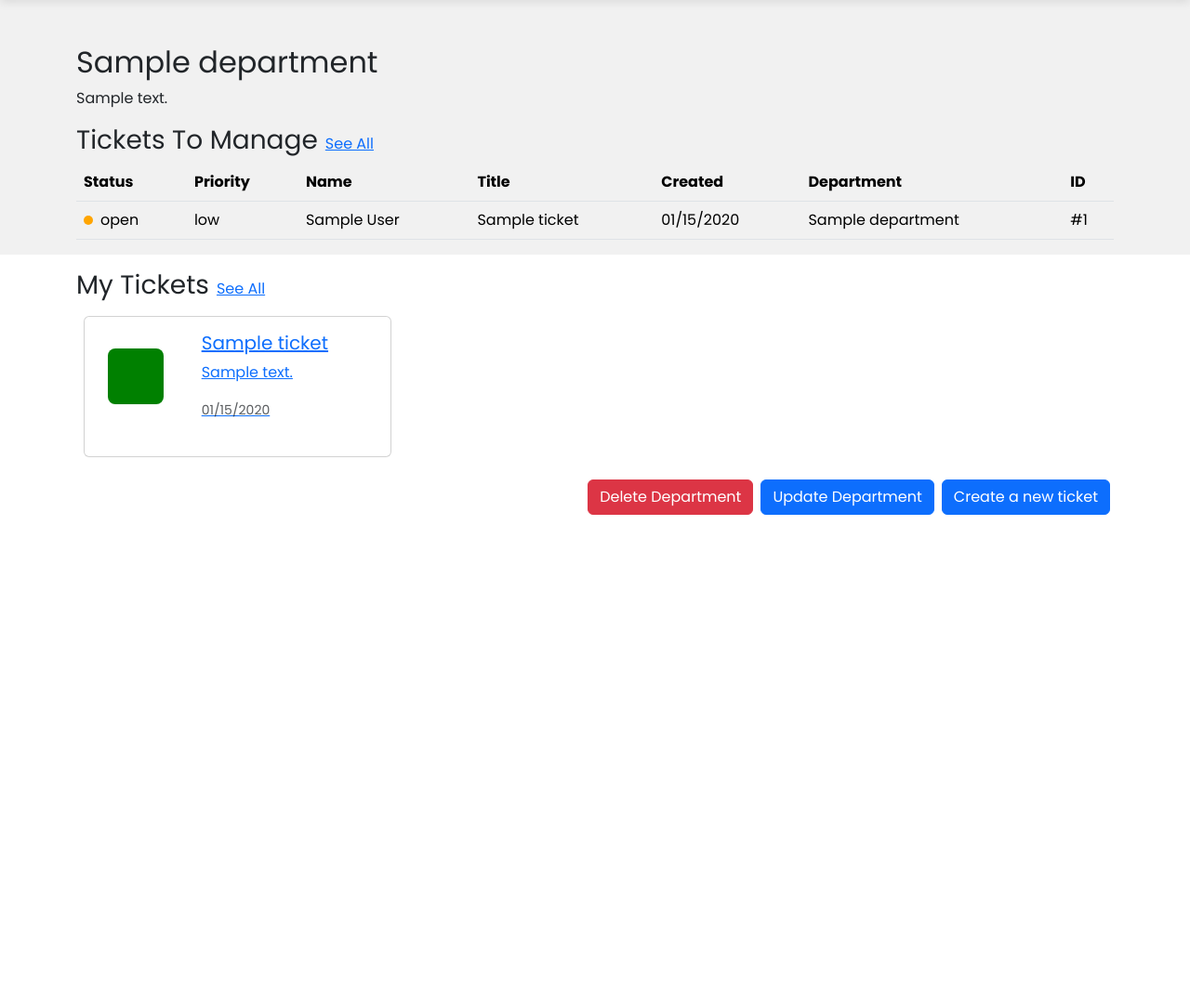
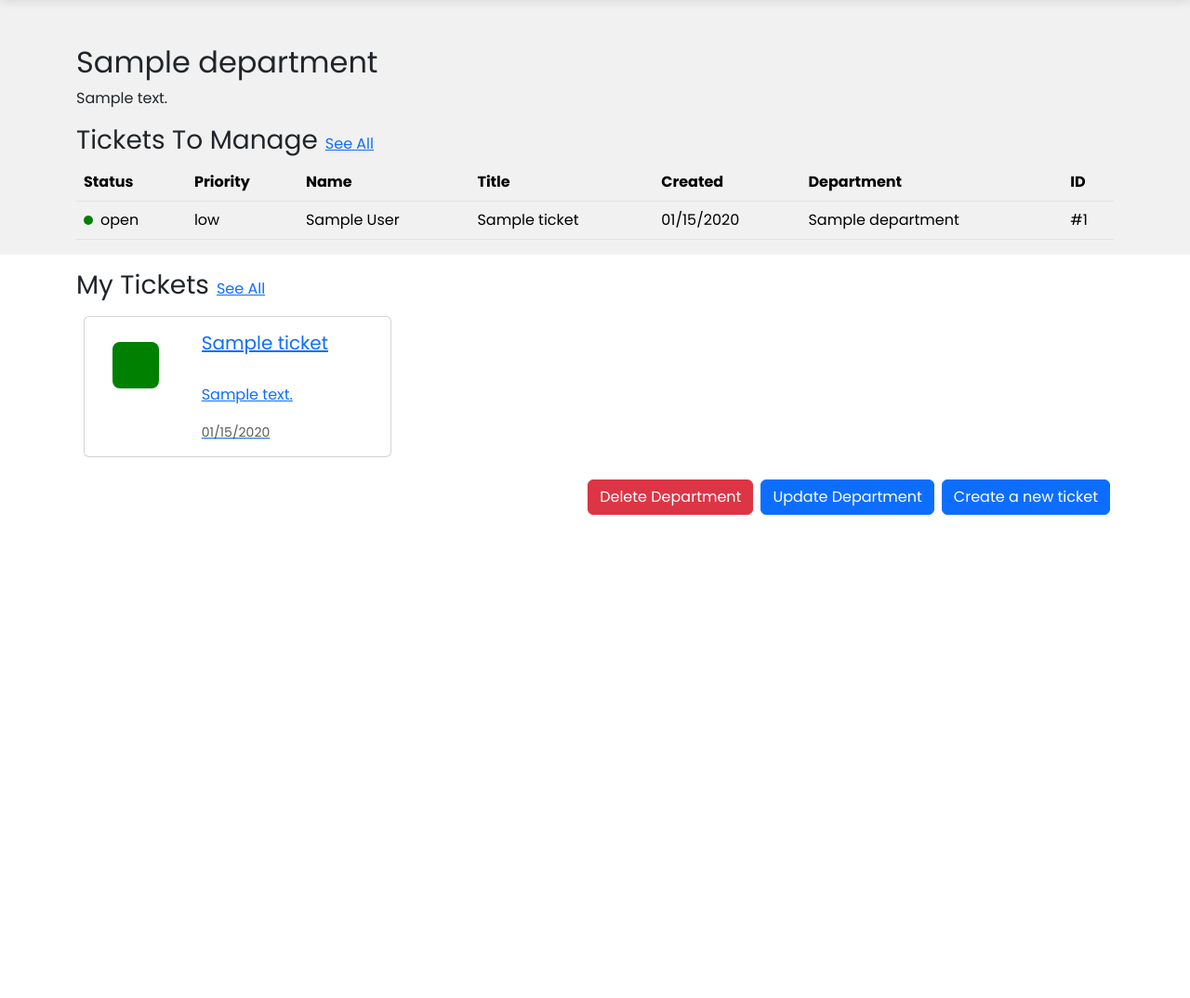
Before and after one commit to luismarrer/Probless-project, a Django app: page /1/1/dashboard/ in a window 1280 px wide. Shown: the part 90-1164 px from the top of the page at 93% size. Run offline with Django 5.2, Linux system fonts and the light colour scheme; a user stored in the database is signed in; tables that the repository leaves empty hold one stand-in row (values such as "Sample post").

Commit message:
Add my tickets view and template; enhance dashboard with ticket title styling and update links

```diff
--- a/probless/core/static/style-dashboard.css
+++ b/probless/core/static/style-dashboard.css
@@ -25,14 +25,24 @@
 	overflow: hidden;
 }
 
+.card-title-ticket {
+    font-size: 1.25rem;
+    height: 3rem;
+    overflow: hidden;
+    text-overflow: ellipsis;
+    white-space: nowrap;
+}
+
+
 .circle {
     width: 10px;
     height: 10px;
-    background-color: orange;
+    background-color: green;
 }
 
 .status-square {
-    width: 60px;
-    height: 60px;
+    width: 50px;
+    height: 50px;
     background-color: green;
+	margin-bottom: 3rem
 }
--- a/probless/core/templates/dashboard.html
+++ b/probless/core/templates/dashboard.html
@@ -59,7 +59,7 @@
             <div class="container mt-3">
 				<div class="d-flex align-items-center">
                 	<h3>My Tickets</h3>
-					<a href="" class="mx-2">See All</a>
+					<a href="{% url 'my_tickets' workspace.id department.id %}" class="mx-2">See All</a>
 				</div>
                 {% if tickets %}
 					<ol class="list-group list-group-horizontal-sm list-unstyled">
@@ -73,7 +73,7 @@
 											</div>
 											<div class="col-md-8">
 												<div class="card-body">
-													<h5 class="card-title">{{ ticket.title }}</h5>
+													<h5 class="card-title card-title-ticket">{{ ticket.title }}</h5>
 													<p class="card-text">{{ ticket.description }}</p>
 													<p class="card-text"><small class="text-body-secondary">{{ ticket.created_at|date:"SHORT_DATE_FORMAT" }}</small></p>
 												</div>
--- a/probless/core/templates/show_manage_tickets.html
+++ b/probless/core/templates/show_manage_tickets.html
@@ -1,6 +1,6 @@
 {% extends 'layout.html' %}
 
-{% block title %} {{department.name }} Tickets{% endblock %}
+{% block title %}{{ department.name }} Tickets{% endblock %}
 
 {% block content %}
 	<div class="container mt-5">
--- a/probless/core/urls.py
+++ b/probless/core/urls.py
@@ -7,6 +7,7 @@ urlpatterns = [
 	path('<int:workspace_id>/<int:department_id>/dashboard/', views.DashboardView.as_view(), name='dashboard'),
 	path('<int:workspace_id>/<int:department_id>/create_ticket/', views.create_ticket, name='create_ticket'),
 	path('<int:workspace_id>/<int:department_id>/tickets/', views.manage_tickets, name='manage_tickets'),
+	path('<int:workspace_id>/<int:department_id>/my_tickets/', views.my_tickets, name='my_tickets'),
 	path('<int:workspace_id>/<int:department_id>/ticket/<int:ticket_id>/', views.ticket_detail, name='ticket_detail'),
 	path('<int:workspace_id>/<int:department_id>/closed_tickets/', views.tickets_history, name='tickets_history'),
 	path('error/', views.error, name='error_page'),
--- a/probless/core/views.py
+++ b/probless/core/views.py
@@ -203,6 +203,26 @@ def manage_tickets(request, workspace_id, department_id):
     })
 
 
+@login_required
+def my_tickets(request, workspace_id, department_id):
+    workspace = Workspace.objects.get(id=workspace_id)
+    department = Department.objects.get(id=department_id)
+    tickets = Ticket.objects.filter(
+        user_id=request.user).exclude(status='Closed').annotate(
+            priority_order=Case(
+				When(priority="high", then=Value(1)),
+				When(priority="medium", then=Value(2)),
+				When(priority="low", then=Value(3)),
+				output_field=IntegerField(),
+			)).order_by('priority_order')
+
+    return render(request, 'show_my_tickets.html', {
+        'tickets': tickets,
+        'workspace': workspace,
+        'department': department,
+    })
+
+
 # Error view
 def error(request):
     return render(request, 'error_page.html')
```
Also changed, not shown: probless/core/templates/show_my_tickets.html (added, +48 -0 lines).
